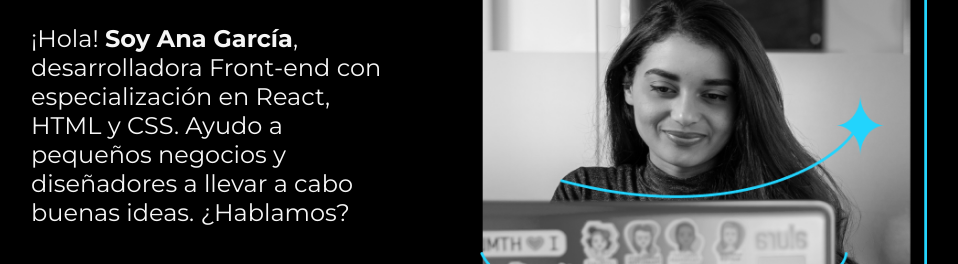
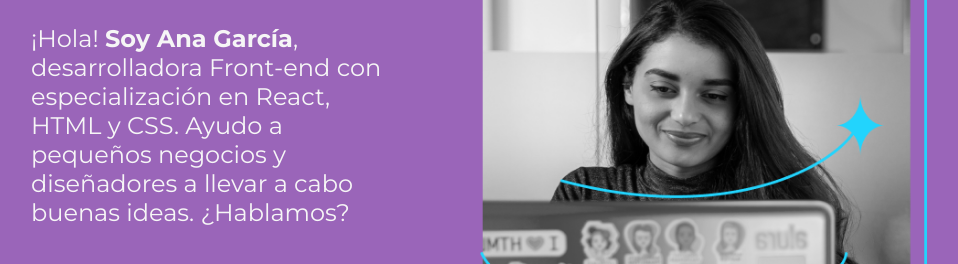
Before and after one commit to Ger-Code-COL/Aplicacion-portafolio, a plain HTML site: page index.html in a window 1280 px wide. Shown: the part 417-681 px from the top of the page, without its empty margins (161-1119 px from the left). Drawn offline with nearby package versions, Linux system fonts and the light colour scheme.

Commit message:
Prueba desde Git para localidad

```diff
--- a/Styles/style.css
+++ b/Styles/style.css
@@ -33,7 +33,7 @@ html {
 
 
 body {
-    background-color: #000000;
+    background-color: #671796a9;
     color: #f6f6f6;
     box-sizing: border-box;
     align-items: center;
```
